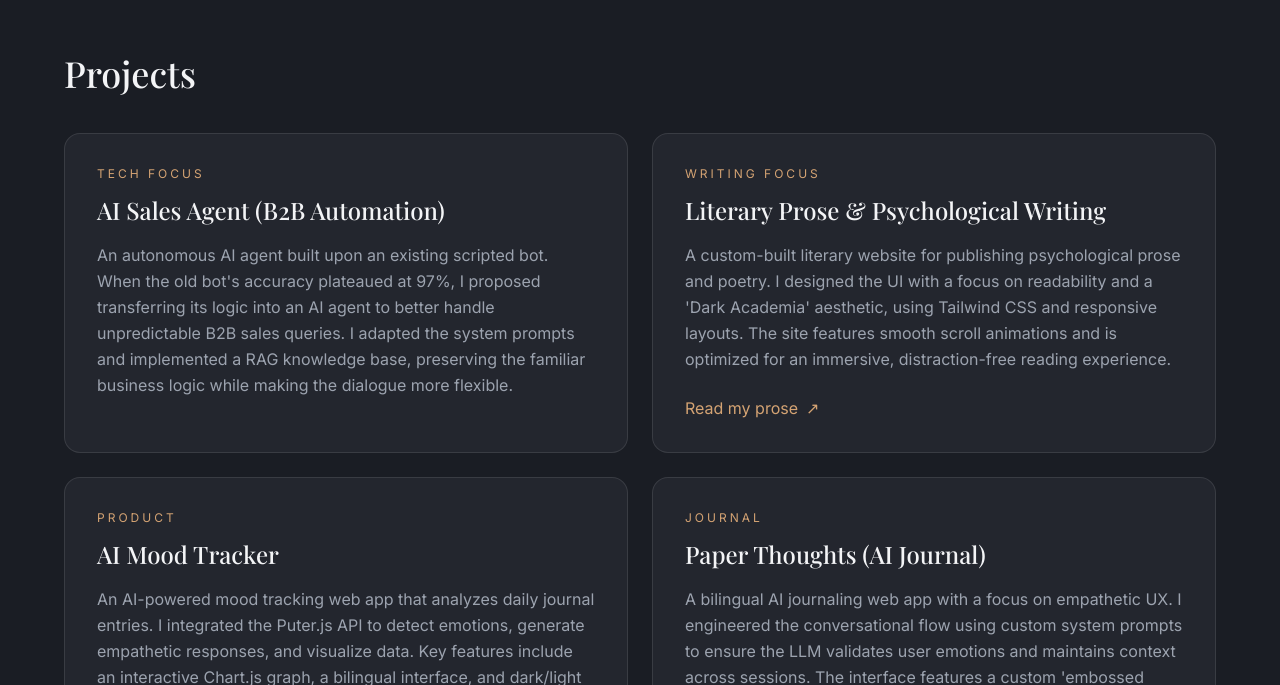
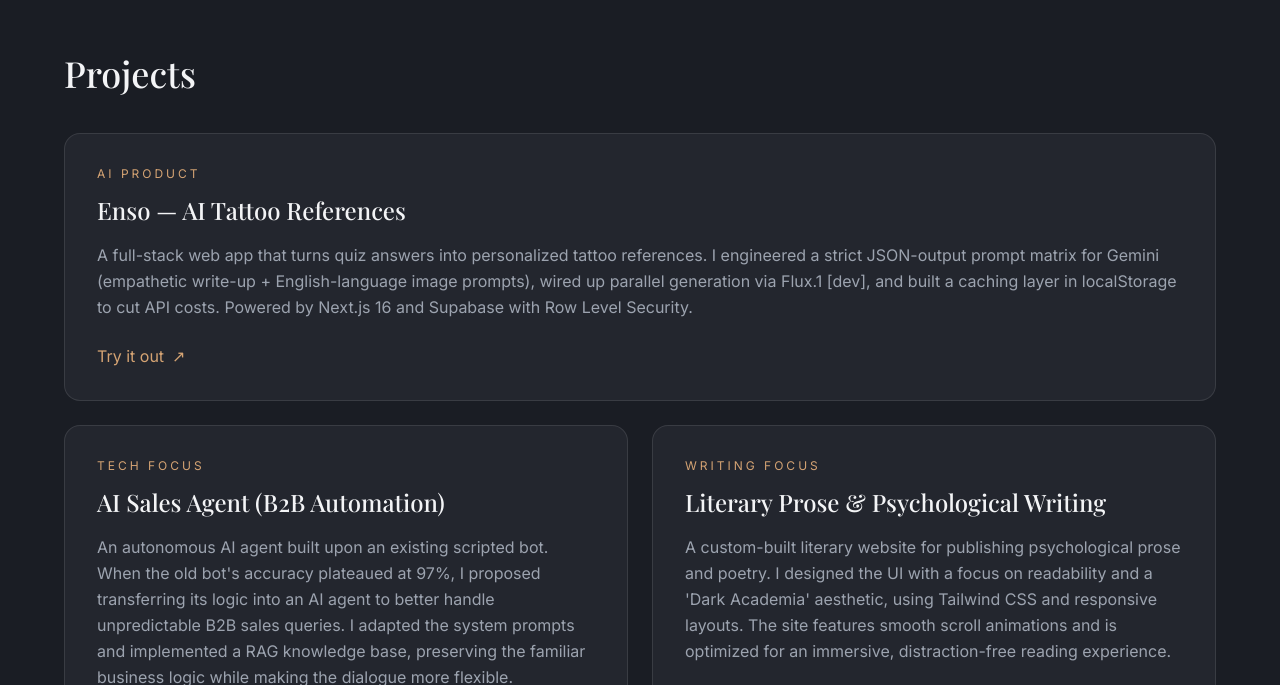
Before and after one commit to kUzUyA17/portfolio, a plain HTML site: page index.html in a window 1280 px wide. Shown: the part 1217-1902 px from the top of the page. Drawn offline with nearby package versions, Linux system fonts and the light colour scheme; a web font is replaced by a local one.

Commit message:
Добавила карточку проекта Enso первой в Projects

```diff
--- a/index.html
+++ b/index.html
@@ -164,6 +164,31 @@
           <span class="lang-en">Projects</span>
           <span class="lang-ru">Проекты</span>
         </h2>
+        <article class="fade-up card-hover rounded-2xl border border-white/10 bg-card p-8 mb-6">
+          <p class="text-xs tracking-[0.25em] uppercase text-amber mb-3">
+            <span class="lang-en">AI PRODUCT</span>
+            <span class="lang-ru">AI-ПРОДУКТ</span>
+          </p>
+          <h3 class="font-serif text-2xl mb-4">
+            <span class="lang-en">Enso — AI Tattoo References</span>
+            <span class="lang-ru">Enso — AI-референсы для тату</span>
+          </h3>
+          <p class="text-muted leading-relaxed mb-6">
+            <span class="lang-en">A full-stack web app that turns quiz answers into personalized tattoo references. I engineered a strict JSON-output prompt matrix for Gemini (empathetic write-up + English-language image prompts), wired up parallel generation via Flux.1 [dev], and built a caching layer in localStorage to cut API costs. Powered by Next.js 16 and Supabase with Row Level Security.</span>
+            <span class="lang-ru">Веб-приложение, которое генерирует тату-референсы по психологическому портрету пользователя. Спроектировала матрицу системных промптов для Gemini (строгий JSON: эмпатичное описание + англоязычные промпты), интегрировала параллельную генерацию через Flux.1 [dev] и добавила кэширование в localStorage, чтобы сократить расходы на API. Fullstack на Next.js 16 и Supabase с политикой Row Level Security.</span>
+          </p>
+          <a
+            href="https://enso.wiki/"
+            target="_blank"
+            rel="noopener noreferrer"
+            class="inline-flex items-center text-amber hover:underline underline-offset-4"
+          >
+            <span class="lang-en">Try it out</span>
+            <span class="lang-ru">Посмотреть сайт</span>
+            <span class="ml-2" aria-hidden="true">↗</span>
+          </a>
+        </article>
+
         <div class="grid md:grid-cols-2 gap-6">
           <article class="fade-up card-hover rounded-2xl border border-white/10 bg-card p-8">
             <p class="text-xs tracking-[0.25em] uppercase text-amber mb-3">
```
Also changed, not shown: polina.jpg (deleted).
